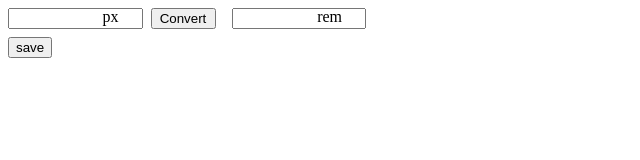
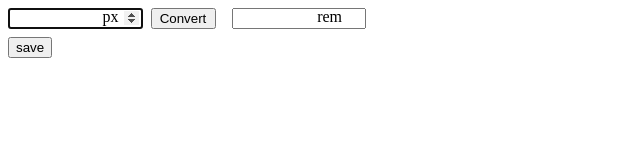
Before and after one commit to Drougnov/Px-to-rem-converter-extension, a browser extension: page index.html in a window 1280 px wide. Shown: the whole page, without its empty margins (0-640 px from the left). Drawn offline with Linux system fonts and the light colour scheme.

Commit message:
Auto focus & favicon added

```diff
--- a/index.html
+++ b/index.html
@@ -6,6 +6,7 @@
     <meta name="description" content="This is an extension to convert PX and REM (CSS units)">
     <meta name="keywords" content="REM, PX, Converter, Extension">
     <meta name="author" content="Rocky Barua">
+    <link rel="icon" type="image/x-icon" href="./images/favicon.png">
     <link rel="stylesheet" href="style.css">
     <script src="app.js" defer></script>
     <title>Px to rem converter</title>
@@ -13,7 +14,7 @@
 <body>
     <main class="container">
         <div class="container__px container__input">
-            <input type="number" id="px-input" aria-label="Insert px value">
+            <input type="number" id="px-input" aria-label="Insert px value" autofocus>
             <span>px</span>
         </div>
         <button type="button" id="convert">Convert</button>
```
